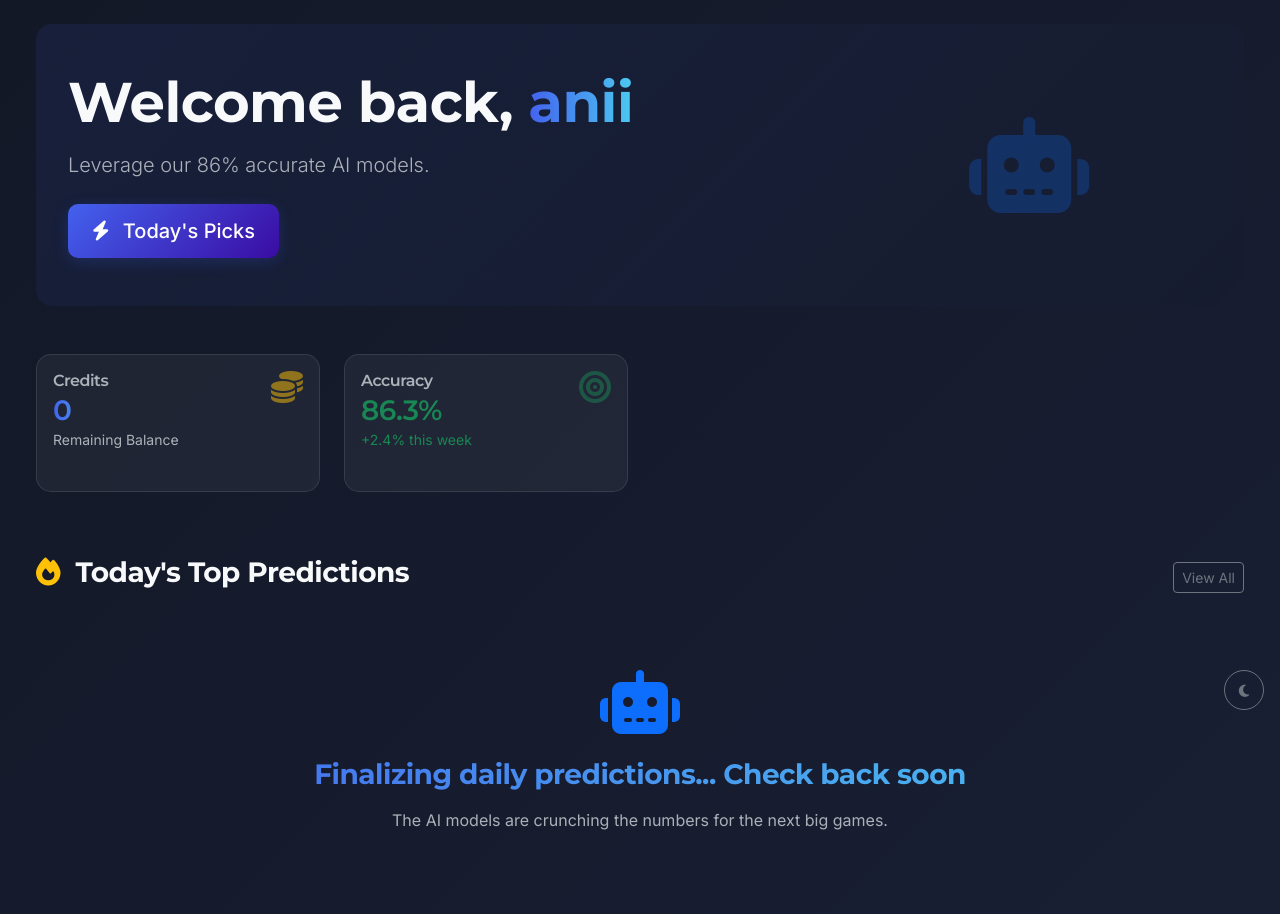
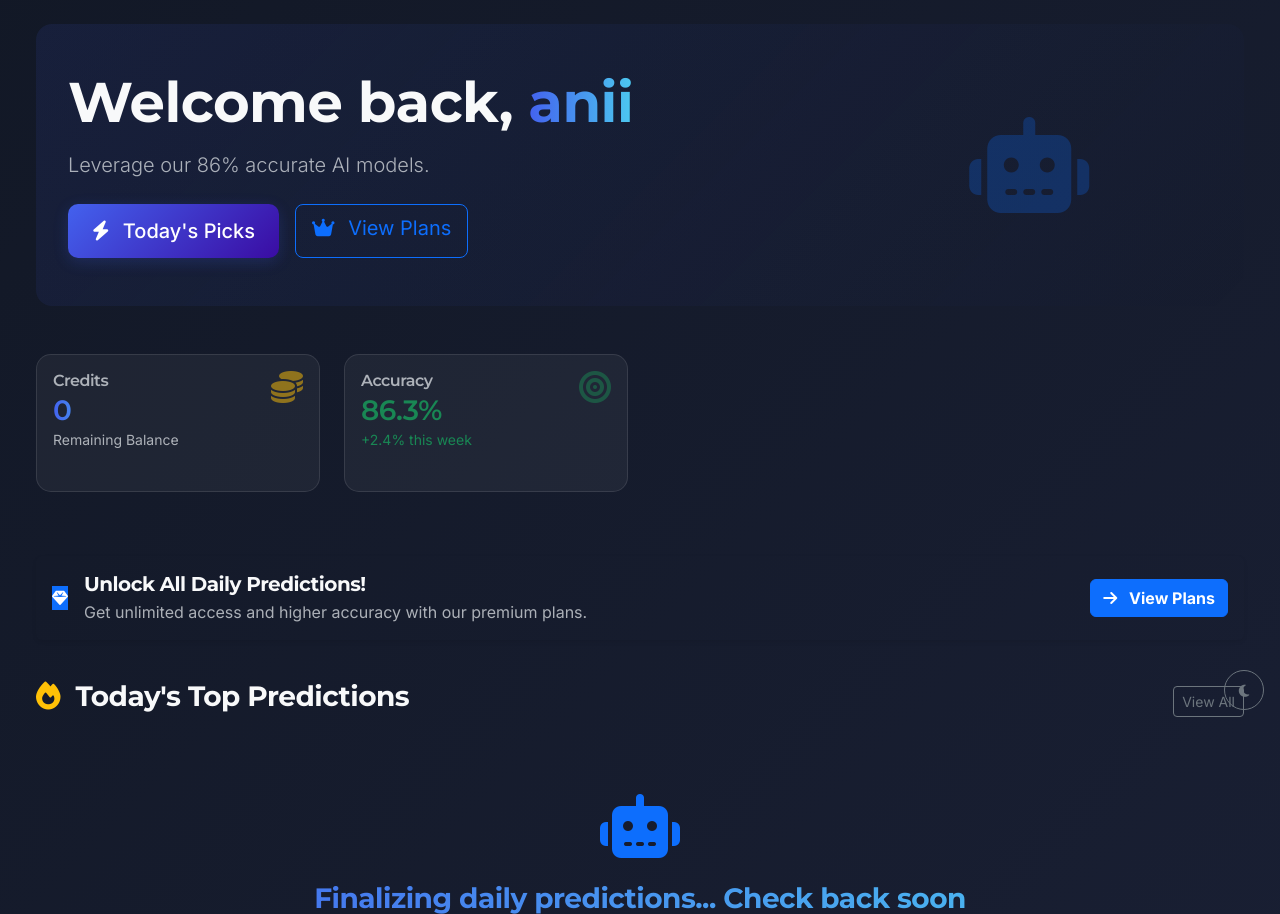
Before and after one commit to Chemokoren/surebet, a Django app: page / in a window 1280 px wide. Shown: the part 74-988 px from the top of the page. Run offline with Django 5.2, Linux system fonts and the light colour scheme; a user stored in the database is signed in; data comes from the database, SQL or seed files in the repository; data that the repository does not hold is empty; parts of the project's set-up code (start-up, migrations or seed data) failed here and were passed over; some libraries are stand-ins or nearby versions.

Commit message:
updated payment plans hkm

```diff
--- a/apps/api/views.py
+++ b/apps/api/views.py
@@ -74,12 +74,12 @@ class HomeView(TemplateView):
             if self.request.user.is_authenticated:
                 access = SubscriptionService.can_access_prediction(self.request.user, pred)
 
-                # Logic: Locked if not explicitly unlocked via usage AND not free/allowed by sub/credits implicit check
-                # Ideally, we want EXPLICIT unlock action for usage logging.
-                # So if not in usage AND not free -> Locked.
-                # Exception: Users with Unlimited Sub might see it optionally auto-unlocked, but "Unlock" button is better UX for tracking.
+                # Logic: First 2 are free for everyone (to entice).
+                # Others: Locked if not explicitly unlocked via usage AND not free/allowed by sub/credits implicit check
 
-                if pred.id in unlocked_ids or pred.tier == 'free':
+                if idx < anon_limit:
+                     is_locked = False
+                elif pred.id in unlocked_ids or pred.tier == 'free':
                     is_locked = False
                 elif access['remaining_credits'] == -1: # Free/Unlimited Sub
                      # Auto-unlock for unlimited subs? Or require click?
--- a/templates/pages/home.html
+++ b/templates/pages/home.html
@@ -56,6 +56,9 @@
                 <a href="#predictions" class="btn btn-premium btn-lg">
                     <i class="fas fa-bolt me-2"></i> Today's Picks
                 </a>
+                <a href="#pricing" class="btn btn-outline-primary btn-lg">
+                    <i class="fas fa-crown me-2"></i> View Plans
+                </a>
                 {% endif %}
             </div>
         </div>
@@ -98,6 +101,27 @@
 
 <!-- Predictions Grid -->
 <div class="row mb-5" id="predictions">
+
+    {% if user.is_authenticated and not active_sub %}
+    <div class="col-12 mb-4">
+        <div class="alert alert-soft-primary d-flex align-items-center justify-content-between flex-wrap gap-3 shadow-sm border-0"
+            role="alert">
+            <div class="d-flex align-items-center">
+                <div class="icon-circle bg-primary text-white me-3">
+                    <i class="fas fa-gem"></i>
+                </div>
+                <div>
+                    <h5 class="alert-heading fw-bold mb-1">Unlock All Daily Predictions!</h5>
+                    <p class="mb-0 text-muted">Get unlimited access and higher accuracy with our premium plans.</p>
+                </div>
+            </div>
+            <a href="#pricing" class="btn btn-primary fw-bold">
+                <i class="fas fa-arrow-right me-2"></i> View Plans
+            </a>
+        </div>
+    </div>
+    {% endif %}
+
     <div class="col-12 mb-4 d-flex justify-content-between align-items-center">
         <h3 class="fw-bold"><i class="fas fa-fire text-warning me-2"></i> Today's Top Predictions</h3>
         <a href="{% url 'predictions' %}" class="btn btn-outline-secondary btn-sm">View All</a>
```
Also changed, not shown: 1 other file.
